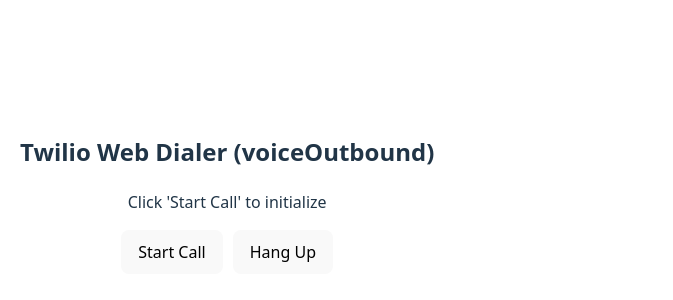
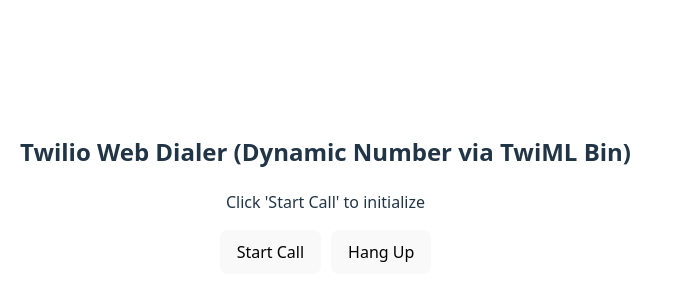
Before and after one commit to rekksu/twilio-dialer, a React (Vite) app: page / in a window 1280 px wide. Shown: the part 206-506 px from the top of the page, without its empty margins (0-673 px from the left). Built offline with nearby package versions, Linux system fonts and the light colour scheme.

Commit message:
eight commit

```diff
--- a/src/App.jsx
+++ b/src/App.jsx
@@ -1,9 +1,12 @@
 import React, { useState } from "react";
-import { Device, VoiceGrant, AccessToken } from "@twilio/voice-sdk";
+import { Device } from "@twilio/voice-sdk";
 import axios from "axios";
 
 const CLOUD_FUNCTION_URL =
   "https://us-central1-vertexifycx-orbit.cloudfunctions.net/getVoiceToken";
+
+// Your TwiML Bin URL here
+const TWIML_BIN_URL = "https://handler.twilio.com/twiml/EH36ed64a3f2bb6c5d121d1ab114cc0d53";
 
 export default function App() {
   const [status, setStatus] = useState("Click 'Start Call' to initialize");
@@ -14,6 +17,7 @@ export default function App() {
   const urlParams = new URLSearchParams(window.location.search);
   const toNumber = urlParams.get("to"); // example: ?to=+639215991234
 
+  // Check microphone access
   const checkMicPermission = async () => {
     try {
       const stream = await navigator.mediaDevices.getUserMedia({ audio: true });
@@ -22,13 +26,12 @@ export default function App() {
       return true;
     } catch (err) {
       console.error("Microphone access denied ❌", err);
-      setStatus(
-        "Microphone access denied. Please allow microphone and refresh page."
-      );
+      setStatus("Microphone access denied. Please allow microphone and refresh page.");
       return false;
     }
   };
 
+  // Start the call
   const startCall = async () => {
     if (!toNumber) {
       setStatus("No phone number provided in ?to= parameter");
@@ -67,11 +70,16 @@ export default function App() {
       // Register the device
       twilioDevice.register();
 
-      // When registered, call the dynamic number
+      // When registered, make the call using TwiML Bin + dynamic number
       twilioDevice.on("registered", () => {
         console.log("Device registered ✅");
         setStatus(`Calling ${toNumber}…`);
-        const conn = twilioDevice.connect({ To: toNumber });
+
+        const conn = twilioDevice.connect({
+          // Pass the dynamic number to TwiML Bin
+          twimlParams: { To: toNumber },
+        });
+
         setConnection(conn);
       });
 
@@ -88,6 +96,7 @@ export default function App() {
     }
   };
 
+  // Hang up
   const hangup = () => {
     if (connection) connection.disconnect();
     if (device) device.destroy();
@@ -96,12 +105,9 @@ export default function App() {
 
   return (
     <div style={{ textAlign: "center", padding: "20px" }}>
-      <h2>Twilio Web Dialer (voiceOutbound)</h2>
+      <h2>Twilio Web Dialer (Dynamic Number via TwiML Bin)</h2>
       <p>{status}</p>
-      <button
-        onClick={startCall}
-        style={{ padding: "10px 16px", marginRight: 10 }}
-      >
+      <button onClick={startCall} style={{ padding: "10px 16px", marginRight: 10 }}>
         Start Call
       </button>
       <button onClick={hangup} style={{ padding: "10px 16px" }}>
```
